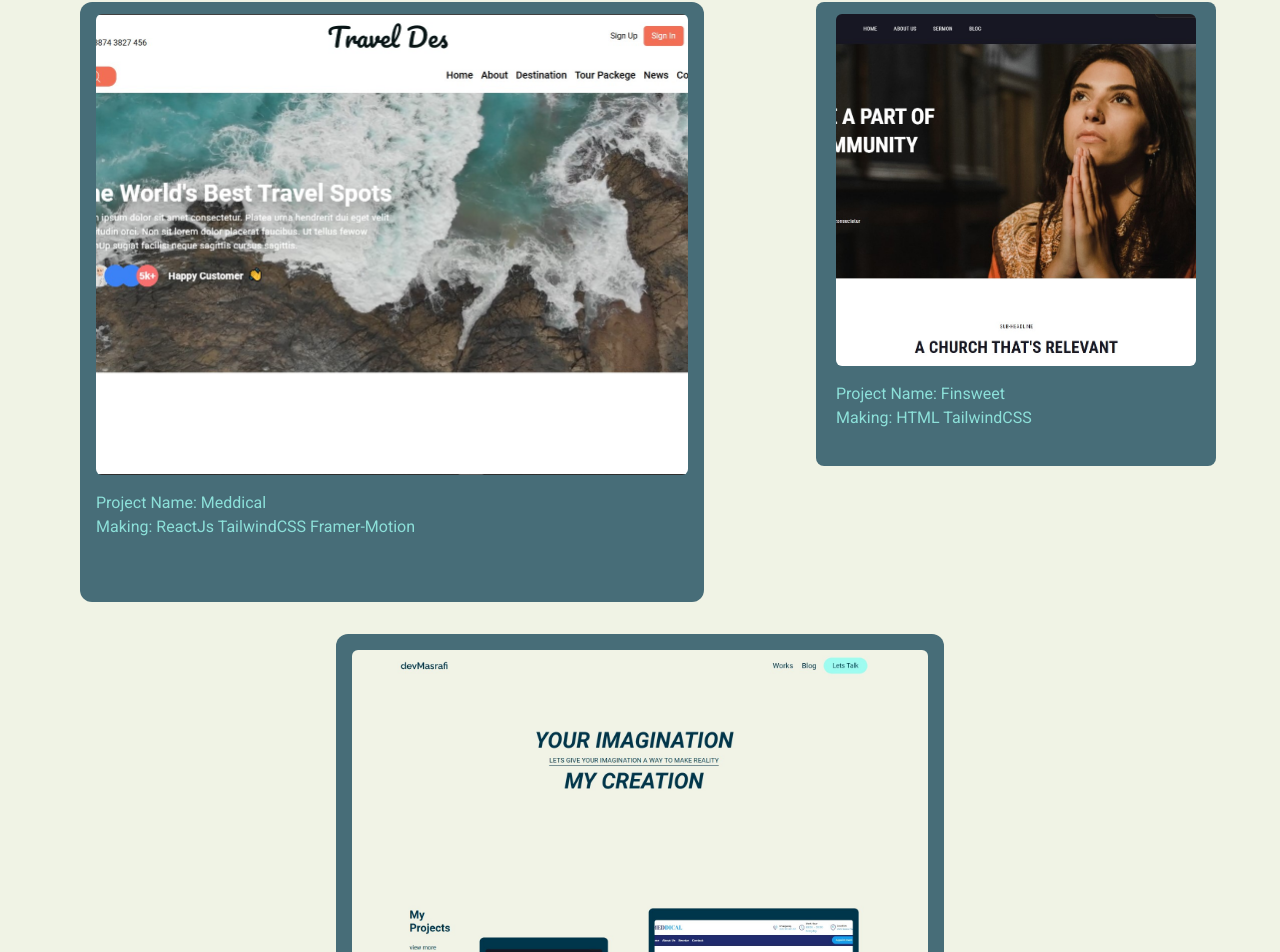
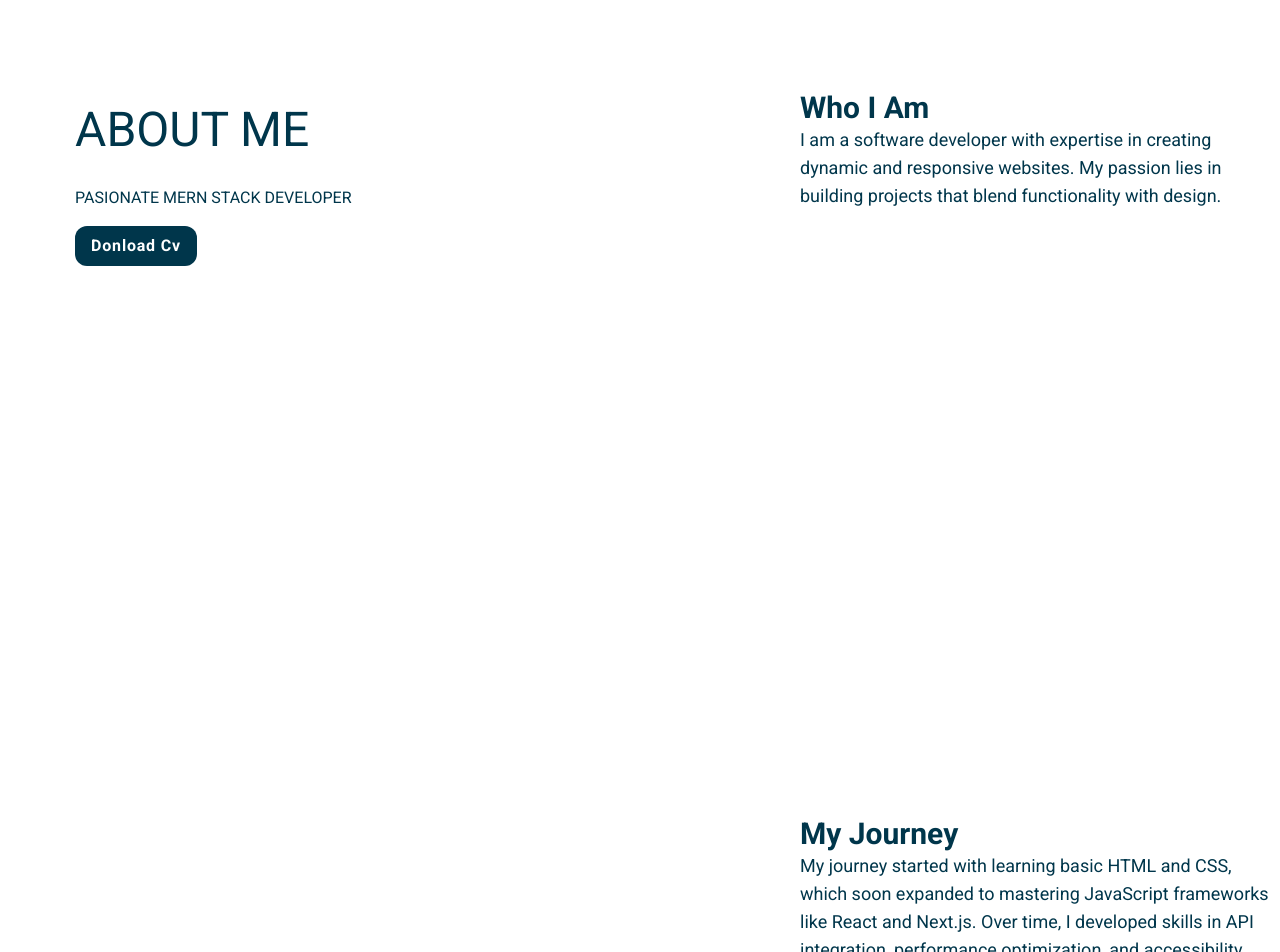
Before and after one commit to devMasrafi/mainportfolioapp, a Next.js app: page / in a window 1280 px wide. Shown: the part 1310-2262 px from the top of the page. Built offline with nearby package versions, Linux system fonts and the light colour scheme.

Commit message:
update 2. before project information

```diff
--- /dev/null
+++ b/src/app/components/aboutMe/page.jsx
@@ -0,0 +1,50 @@
+const AboutMe = () => {
+    return (
+      <main className="bg-mainWhite pt-[4rem] ">
+        <section className=" container mx-auto h-[120rem] ">
+          <div className=" flex justify-between mt-[8rem] ">
+            {/* left side */}
+            <div className="w-1/3 h-[20rem] sticky top-[13rem] flex justify-center items-center">
+              <div>
+                <h2 className="text-5xl uppercase mb-[2rem]  ">About Me</h2>
+                <p className=" uppercase ">pasionate Mern stack developer </p>
+                <button className=" py-2 px-4 bg-darkBlue text-mainWhite mt-[1rem] rounded-xl hover:bg-skyblue hover:text-darkBlue transition-all duration-500 ease-out capitalize font-semibold tracking-wider ">
+                  donload cv
+                </button>
+              </div>
+            </div>
+
+            {/* right side */}
+            <div className="md:w-[25rem] lg:w-[30rem] overflow-hiddenhidden ">
+              <section className="h-[25rem] mt-[4rem] ">
+                <h2 className="text-3xl font-semibold ">Who I Am</h2>
+                <p className="text-lg ">
+                  I am a software developer with expertise in creating dynamic and
+                  responsive websites. My passion lies in building projects that
+                  blend functionality with design.
+                </p>
+              </section>
+              <section className="h-[50rem] flex flex-col justify-center ">
+                <h2 className="text-3xl font-semibold   ">My Journey</h2>
+                <p className="text-lg ">
+                  My journey started with learning basic HTML and CSS, which soon
+                  expanded to mastering JavaScript frameworks like React and
+                  Next.js. Over time, I developed skills in API integration,
+                  performance optimization, and accessibility.
+                </p>
+              </section>
+              <section className=" h-[40rem] mt-[3rem] ">
+                <h2 className="text-3xl font-semibold ">Hobbies</h2>
+                <p className="text-lg ">
+                  When I'm not coding, I enjoy hiking, photography, and exploring
+                  new technologies.
+                </p>
+              </section>
+            </div>
+          </div>
+        </section>
+      </main>
+    );
+  };
+
+  export default AboutMe;
--- /dev/null
+++ b/src/app/components/contactInfo/page.jsx
@@ -0,0 +1,8 @@
+
+const Contacts = () => {
+  return (
+    <div>Contacts</div>
+  )
+}
+
+export default Contacts
--- a/src/app/layout.js
+++ b/src/app/layout.js
@@ -1,21 +1,12 @@
-import localFont from "next/font/local";
+
 import "./globals.css";
 import NavBar from "./components/navBar/page";
 import WebDefaultBgColor from "./components/webDefaultColor/page";
 
-const geistSans = localFont({
-  src: "./fonts/GeistVF.woff",
-  variable: "--font-geist-sans",
-  weight: "100 900",
-});
-const geistMono = localFont({
-  src: "./fonts/GeistMonoVF.woff",
-  variable: "--font-geist-mono",
-  weight: "100 900",
-});
+
 
 export const metadata = {
-  title: "Create Next App",
+  title: "devMasrafi PortFolio",
   description: "Generated by create next app",
 };
 
--- a/src/app/page.jsx
+++ b/src/app/page.jsx
@@ -1,6 +1,7 @@
 import Image from "next/image";
 import WebDefaultBgColor from "./components/webDefaultColor/page";
 import MyProjects from "./components/myProjects/page";
+import AboutMe from "./components/aboutMe/page";
 
 export default function Home() {
   return (
@@ -8,7 +9,7 @@ export default function Home() {
       {/* hero */}
       <div>
         <div>
-          <div className="text-center uppercase mt-[8rem] ">
+          <div className="text-center uppercase lg:mt-[15rem] ">
             <h2 className=" text-6xl font-bold italic ">your imagination</h2>
             <p className="relative text-lg underline underline-offset-[0.5rem] my-3">
               lets give your imagination a way to make reality
@@ -20,8 +21,20 @@ export default function Home() {
 
       {/* skill motion bar */}
 
+    {/* projects */}
+
+
+      {/* about me */}
+      <div className="mt-[40rem]">
+        <AboutMe />
+      </div>
+
+      <div>
+        something else
+      </div>
+
       {/* projects */}
-      <MyProjects/>
+      {/* <MyProjects/> */}
     </main>
   );
 }
```
Also changed, not shown: package.json (+5 -5 lines), src/app/fonts/GeistMonoVF.woff (deleted), src/app/fonts/GeistVF.woff (deleted).
